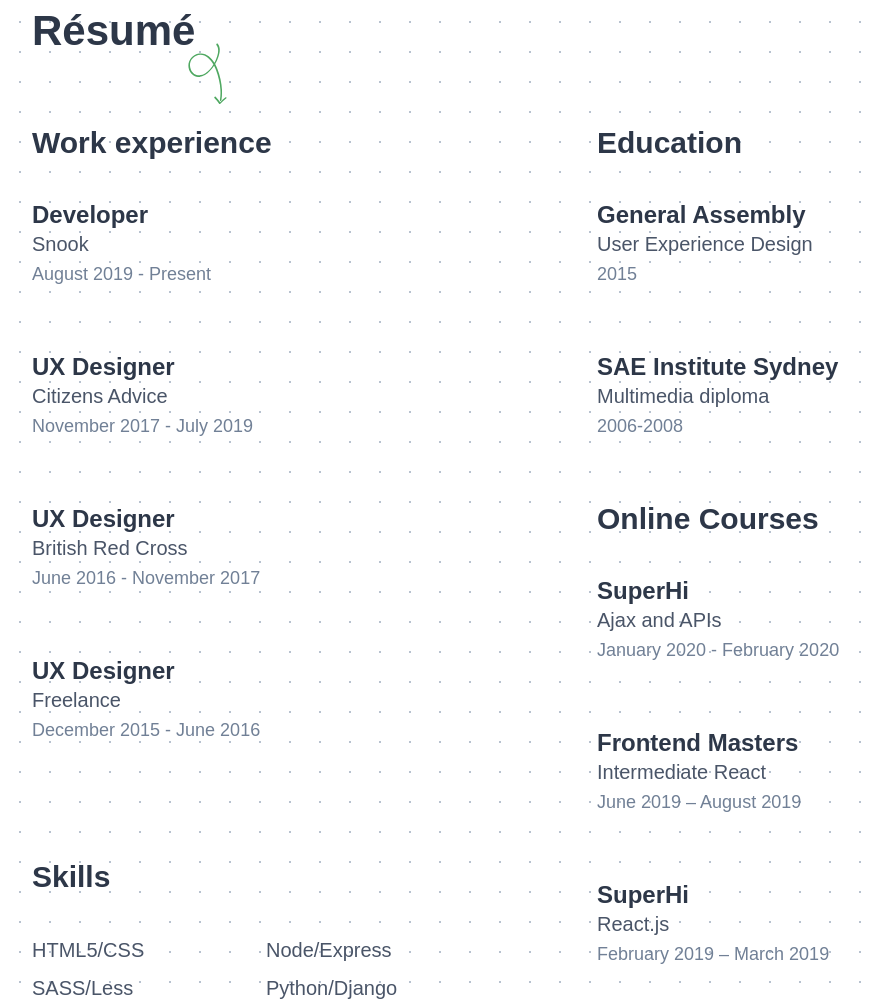
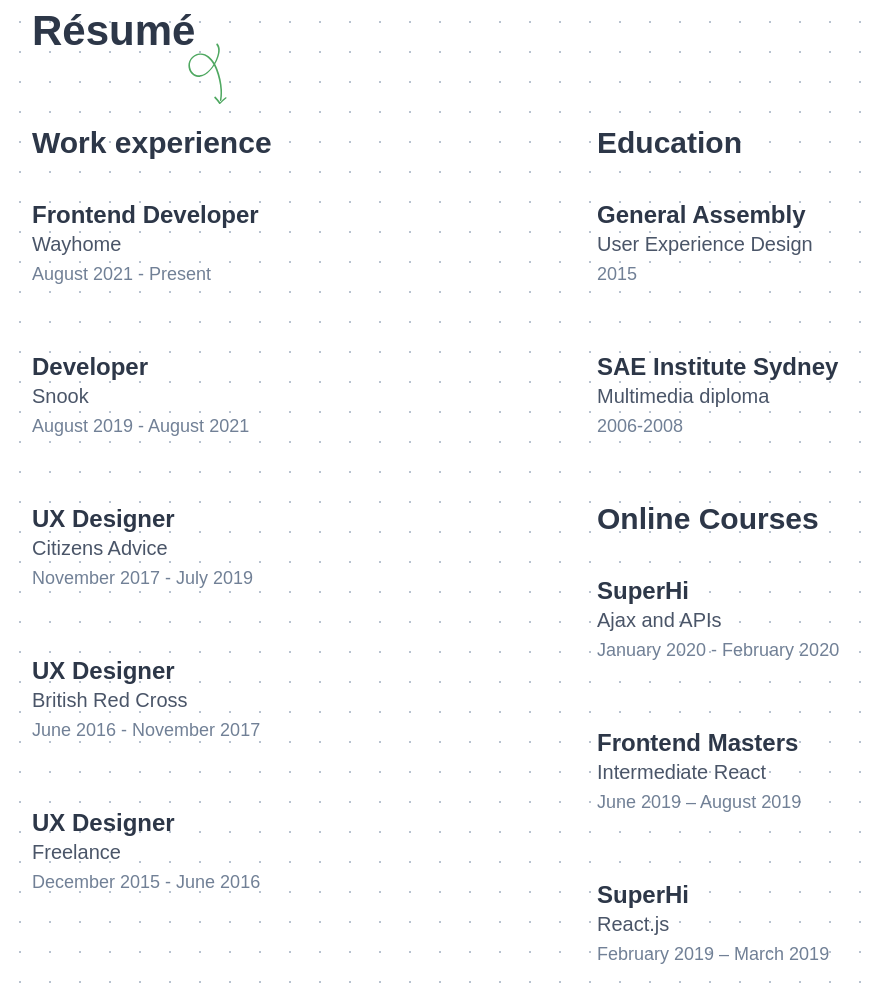
Before and after one commit to adamgparsons/portfolio-v4, a Gatsby site: page / in a window 1280 px wide. Shown: the part 2452-3458 px from the top of the page, without its empty margins (55-925 px from the left). Built offline with nearby package versions, Linux system fonts and the light colour scheme; Gatsby itself is replaced by a stand-in of ours.

Commit message:
update current workplace

```diff
--- a/src/components/resume.js
+++ b/src/components/resume.js
@@ -59,6 +59,9 @@
 `
 const Experience = styled.div`
   grid-area: experience;
+  @media (min-width: 850px) {
+    margin-bottom: ${theme.space[6]};
+  }
 `
 
 const Skills = styled.div`
@@ -91,12 +94,6 @@
   }
 `
 
-const DesignSkills = styled.div`
-  grid-area: design;
-`
-const DevSkills = styled.div`
-  grid-area: development;
-`
 const EduCourses = styled.div`
   grid-area: education;
 
@@ -157,9 +154,14 @@
         <H3>Work experience</H3>
         <UL>
           <Li>
+            <H4>Frontend Developer</H4>
+            <P>Wayhome</P>
+            <Date>August 2021 - Present</Date>
+          </Li>
+          <Li>
             <H4>Developer</H4>
             <P>Snook</P>
-            <Date>August 2019 - Present</Date>
+            <Date>August 2019 - August 2021</Date>
           </Li>
           <Li>
             <H4>UX Designer </H4>
--- a/src/pages/index.js
+++ b/src/pages/index.js
@@ -7,8 +7,6 @@
 import Contact from "../components/contact"
 import Footer from "../components/footer"
 import { graphql } from "gatsby"
-
-// import '../css/index.css'; // add some style if you want!
 
 export default function Index({ data }) {
   return (
```
